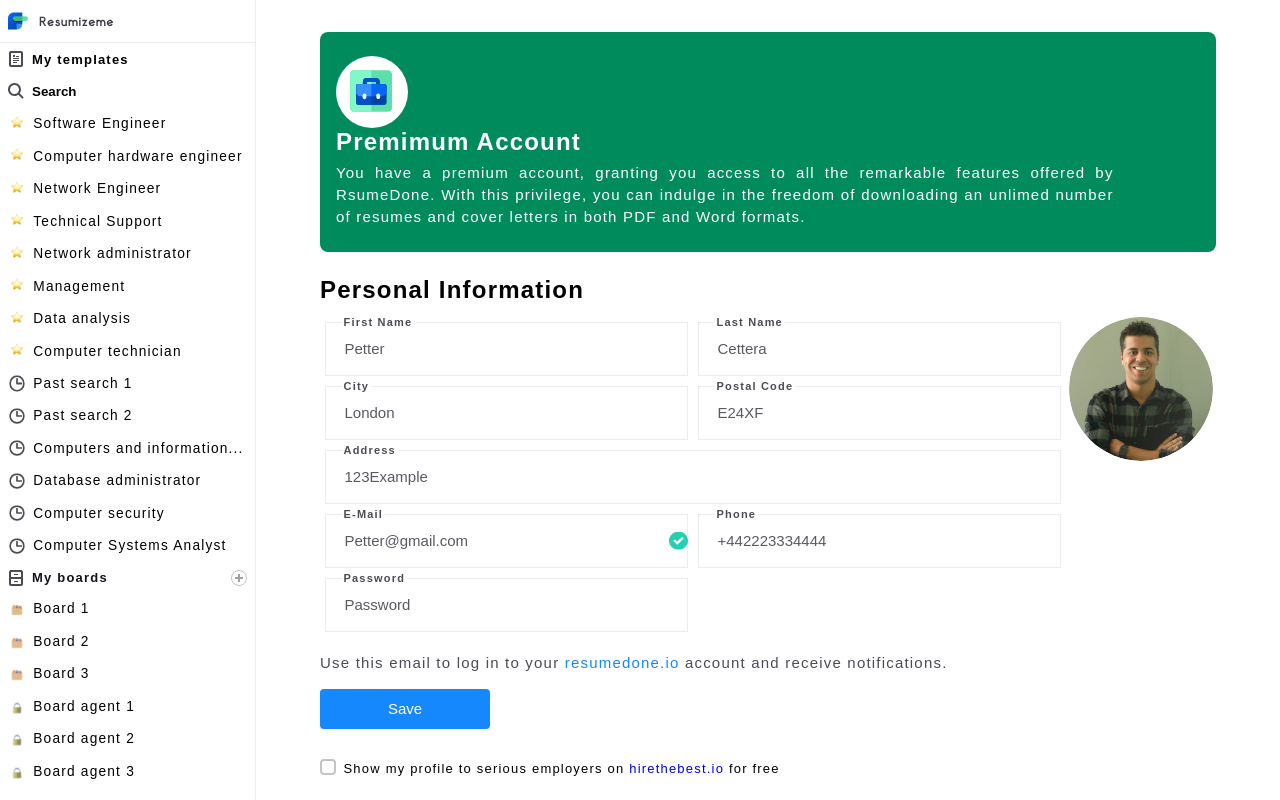
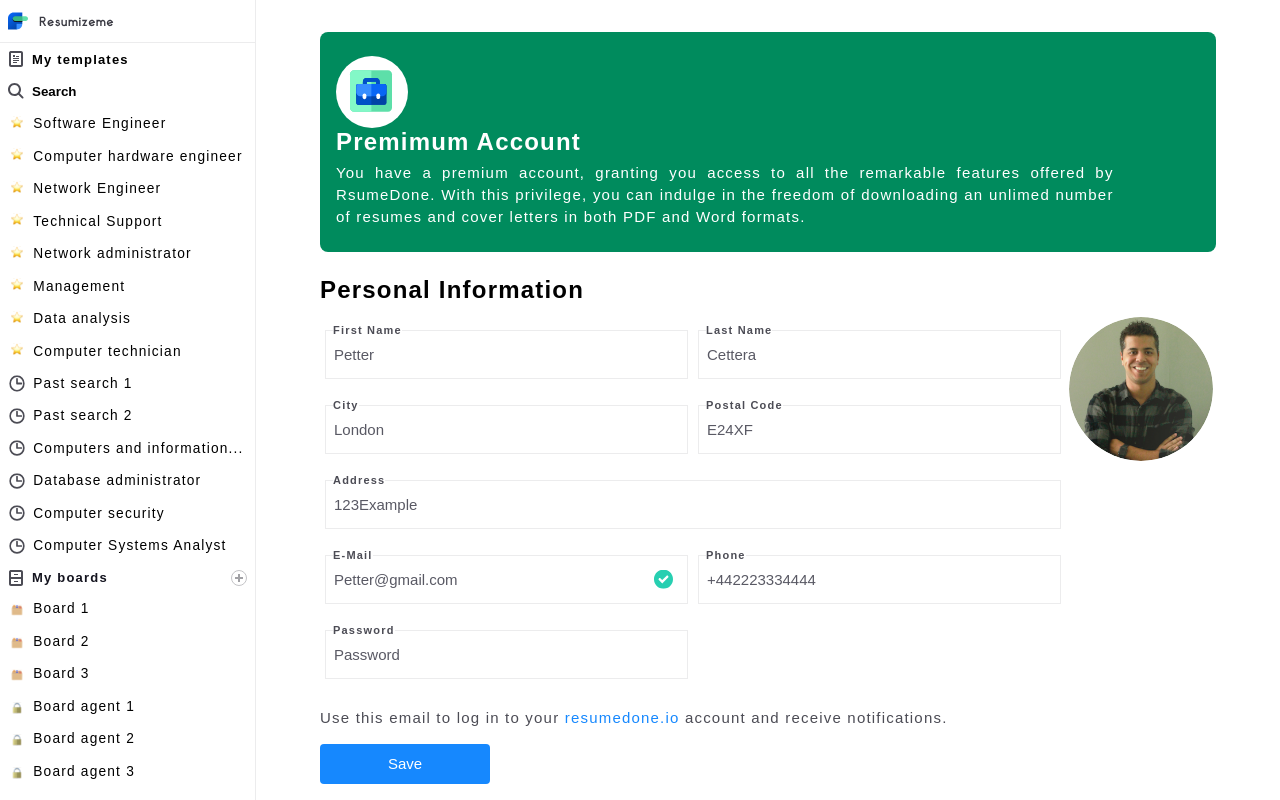
Before and after one commit to xplodeit/resume-io-test, a React (Vite) app: page / in a window 1280 px wide. Shown: the top 800 px of the page. Built offline with nearby package versions, Linux system fonts and the light colour scheme; a web font is replaced by a local one.

Commit message:
Version Preview 2

```diff
--- a/src/css/02-AppInputInfo.css
+++ b/src/css/02-AppInputInfo.css
@@ -1,10 +1,12 @@
-.appInputLogin {
+.appInputParent {
 	position: relative;
 
 	display: flex;
-	flex-flow: row wrap;
+	flex-flow:  column wrap;
 
-	margin: 50px;
+	padding: 8px 0;
+
+	/*border: 1px solid red;*/
 }
 
 
@@ -22,8 +24,11 @@
 }
 
 
-.appInputInfoRegister {
+.appInputContainer {
 	flex: 1;
+
+	width: 100%;
+	height: 100%;
 
 	padding: 1em 0;
 
@@ -31,10 +36,12 @@
 }
 
 
-.appInputInfoRegister[value] {
-	padding-left: calc(1.5em - 4px);
+.appInputContainer[value] {
+	font-size: 15px;
 
-	font-size: 15px;
+	padding-left: 8px;
+
+	color: red;
 
 	line-height: 22px;
 
@@ -42,34 +49,33 @@
 }
 
 
-.appInputInfoName,
+.appInputInfoTitle,
 .appInputInfoIsValidShow,
 .appInputInfoIsValidHide {
 	position: absolute;
 }
 
 
-.appInputInfoName {
-	top: 0;
-	left: 1.5em;
+.appInputTitle {
+	position: absolute;
+
+	top: 8px;
+	left: 8px;
 
 	transform: translate(0, -50%);
 
-	padding: 0 2px;
+	font-size: 11px;
+	line-height: 14px;
+	color: #4c4c55;
 
 	background-color: #ffffff;
-	color: #4c4c55;
-
-	font-size: 11px;
-
-	line-height: 14px;
 }
 
 
 .appInputInfoIsValidShow,
 .appInputInfoIsValidHide {
 	top: 50%;
-	right: 0;
+	right: 1em;
 
 	transform: translate(0, -50%);
 }
--- a/src/css/08-LandPagePersonalInformation.css
+++ b/src/css/08-LandPagePersonalInformation.css
@@ -108,6 +108,10 @@
 
 .showProfileToEmployer > p > a {
 	text-decoration: none;
+
+	color: #1688fe;
+
+
 }
 
 
--- a/src/tsx/AppInputInfo.tsx
+++ b/src/tsx/AppInputInfo.tsx
@@ -14,7 +14,7 @@
 
 
 var inputCSS = function(index: number) {
-	return `appInputLogin ${ appPersoInfo[index].width == 100 ? 'appPersoInfoWidth100' : 'appPersoInfoWidth50' }`;
+	return `appInputParent ${ appPersoInfo[index].width == 100 ? 'appPersoInfoWidth100' : 'appPersoInfoWidth50' }`;
 };
 
 
@@ -26,8 +26,8 @@
 var AppInputInfo = function() {
 	return (<div className="appInputInfo">{
 		appPersoInfo.map( (x, i) => <div className={ inputCSS(i) } key={ x.id }>
-			<h5 className="appInputInfoName">{ x.name }</h5>
-			<input className="appInputInfoRegister" type="text" value={ x.value } onChange={ () => true } />
+			<h5 className="appInputTitle">{ x.name }</h5>
+			<input className="appInputContainer" type="text" value={ x.value } onChange={ () => true } />
 			<img className={ ifValidShow(i) } src={ successImage } />
 		</div>)
 	}</div>)
```
